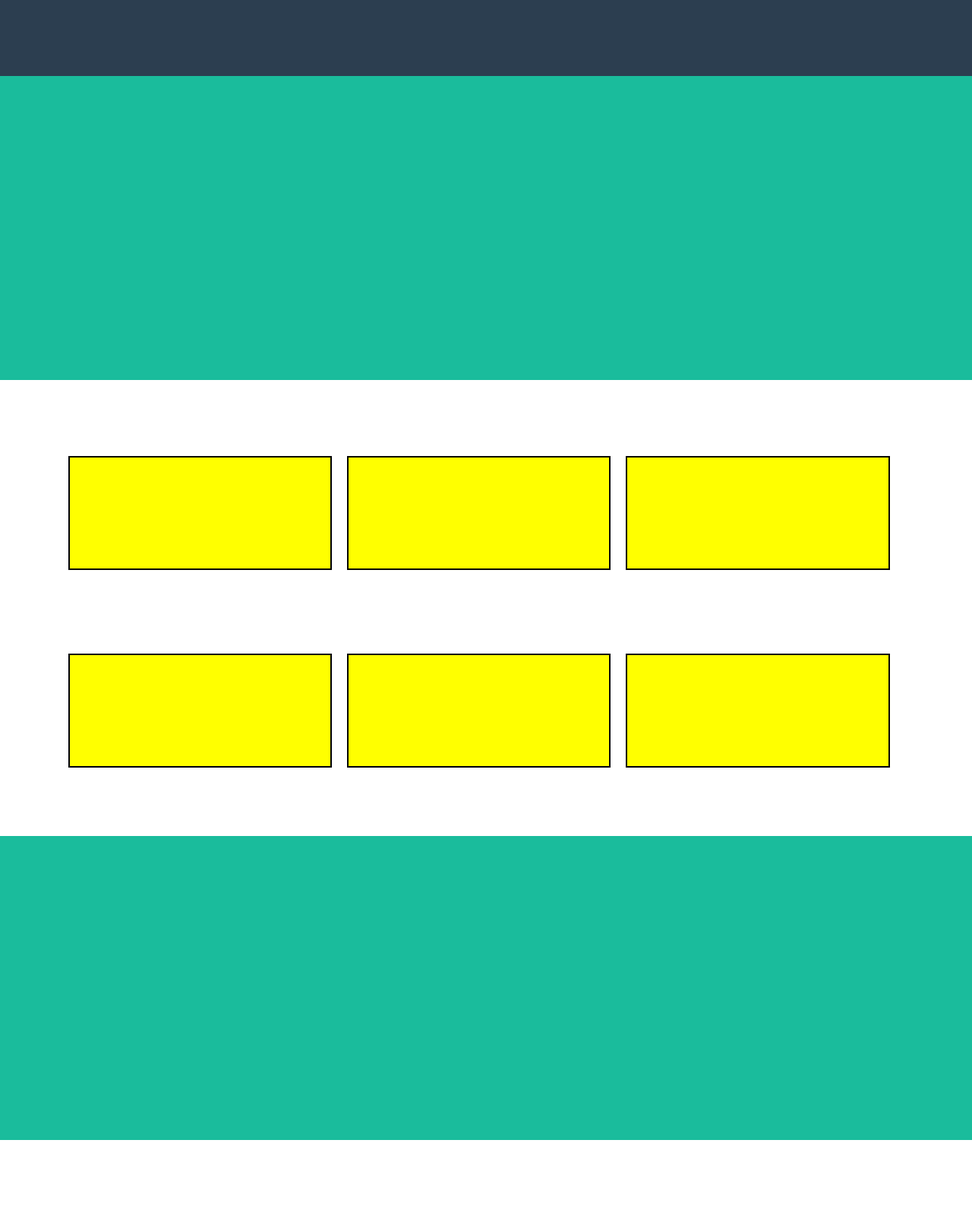
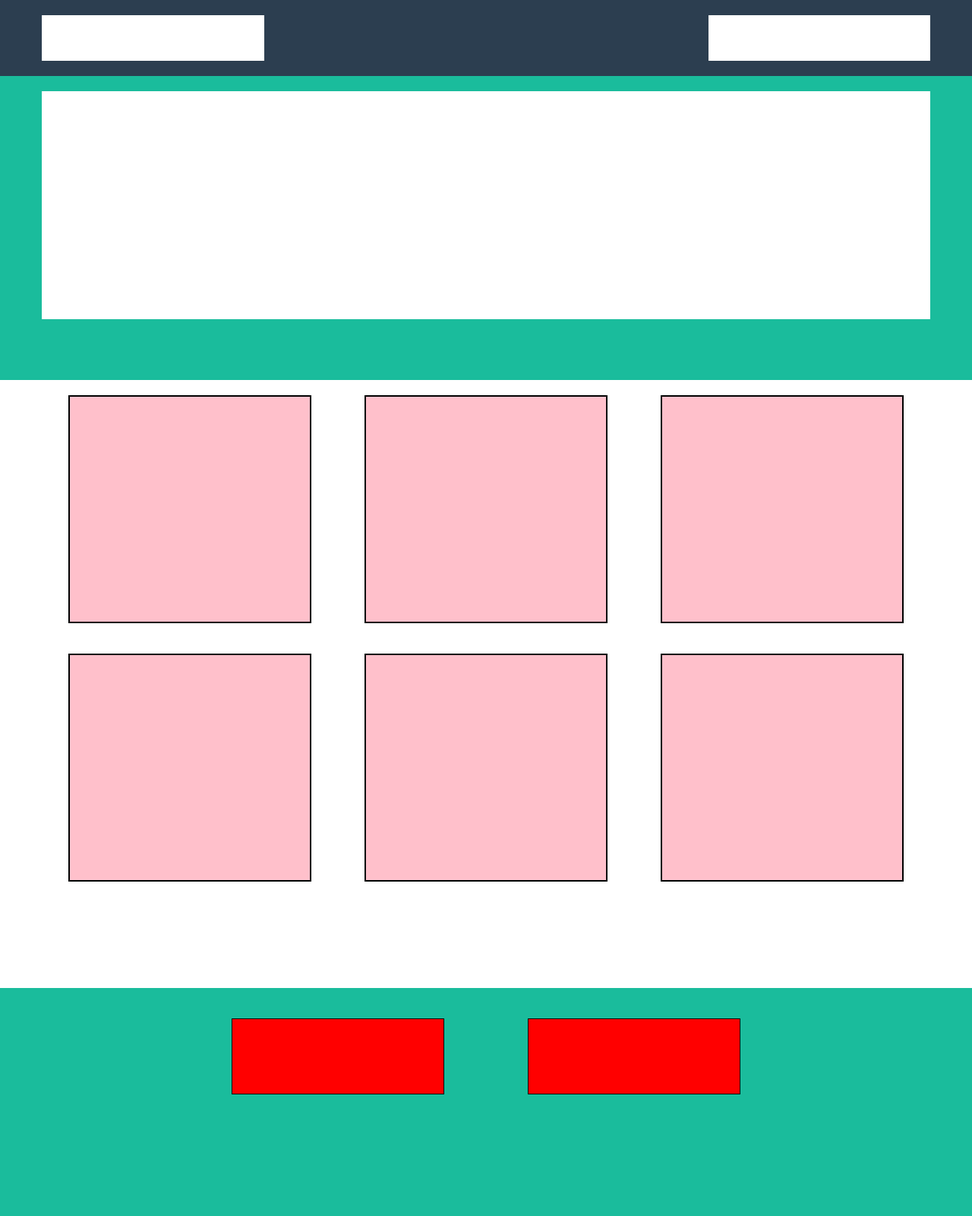
Before and after one commit to ilariaGalliano/-html-css-bootstrap-freelancer, a plain HTML site: page index.html in a window 1280 px wide. Shown: the top 1600 px of the page at 76% size. Before the commit the page ends 1500 px from the top, so only its background shows below. Drawn offline with nearby package versions, Linux system fonts and the light colour scheme.

Commit message:
Html-css-bootstrap-freelancer completo
Completo

```diff
--- a/css/style.css
+++ b/css/style.css
@@ -1,62 +1,112 @@
 /*  nav  */
-  .blue{
+.nav{
   background: #2c3e50;
   height: 100px;
+}
+.nav .row .col-md-3{
+  height:60px;
+  margin-top: 20px;
+  background:#ffff;
 }
 /*  main  */
 .green{
   background: #1abc9c;
   height: 400px;
 }
+.green .row .col-md-12{
+  margin-top: 20px;
+  height:300px;
+  background: #ffff;
+}
 /*  portfolio  */
 .portfolio{
   background: #ffff;
-  height:600px;
+  height:800px;
 }
-.margin{
+.pink{
+  height: 100px;
+  border: 1px solid black;
+  background: pink;
   margin: 10px;
 }
-.yellow{
-  height: 150px;
-  width: 100%;
-  border: 2px solid black;
-  background: yellow;
+/*  about */
+.red{
+  height: 100px;
+  border: 1px solid black;
+  background: red;
   margin: 10px;
 }
-/*  about  */
-.about{
-  background: #1abc9c;
-  height:400px;
+/*  contact  */
+.contact{
+ background: lightgrey;
+ height: 400px;
 }
-/*  contact  */
+.contact .row .col-md-8{
+  margin-top: 20px;
+  height:200px;
+  background: #ffff;
+}
 /*  footer  */
+footer{
+  background:#2c3e50;
+  height:500px;
+}
 /*  copyright  */
-
-
+.copyright{
+  background: #1a252f;
+  height: 100px;
+}
+.text{
+  font-size: 30px;
+  color: #ffff;
+}
 /* Medium devices (desktops, 992px and up) */
 @media screen and (min-width: 992px){
-  .yellow{
-    width: 31%;
-    height: 150px;
+  .pink{
+    height: 300px;
     border: 2px solid black;
-    background: yellow;
-    margin: 10px;
+    background: pink;
+    margin: 20px;
   }
   .margin{
     margin-top:50px;
   }
+  .white{
+    height: 100px;
+    width: 30%;
+    border: 1px solid black;
+    background: white;
+    margin: 10px;
+  }
+  .red{
+    height: 100px;
+    border: 1px solid black;
+    background: red;
+    margin: 40px;
+  }
  }
-
 /* Large devices (large desktops, 1200px and up) */
 @media screen and (min-width: 1200px) {
-  .yellow{
-    width: 31%;
-    height: 150px;
+  .pink{
+    height: 300px;
     border: 2px solid black;
-    background: yellow;
-    margin: 10px;
+    background: pink;
+    margin: 20px;
   }
   .margin{
     margin-top:50px;
   }
+  .white{
+    height: 100px;
+    width: 40%;
+    border: 1px solid black;
+    background: white;
+    margin: 10px;
+  }
+  .red{
+    height: 100px;
+    border: 1px solid black;
+    background: red;
+    margin: 40px;
+  }
 }
--- a/index.html
+++ b/index.html
@@ -11,10 +11,11 @@
   </head>
   <body>
     <!--nav-->
-    <header class="nav blue">
+    <header class="nav">
       <div class="container">
         <div class="row">
-          <div class="col-xs-12 col-sm-12 "></div>
+          <div class="col-xs-12 col-md-3"></div>
+          <div class="col-xs-12 col-md-3 col-md-offset-6"></div>
         </div>
       </div>
     </header>
@@ -22,38 +23,85 @@
     <main class="green">
       <div class="container">
         <div class="row">
-          <div class="col-xs-12 col-sm-12"></div>
+          <div class="col-xs-12 col-md-12">
+            <div class="box"></div>
+          </div>
         </div>
       </div>
     </main>
     <!--portfolio-->
     <section class="portfolio">
       <div class="container">
-        <div class="row margin">
-          <div class="col-xs-12 col-md-4 col-lg-4 yellow margin"></div>
-          <div class="col-xs-12 col-md-4 col-lg-4 yellow margin"></div>
-          <div class="col-xs-12 col-md-4 col-lg-4 yellow margin"></div>
+        <div class="row">
+          <div class="col-xs-12 col-sm-6 col-md-4">
+            <div class="box pink"></div>
           </div>
-          <div class="row margin">
-          <div class="col-xs-12 col-md-4 col-lg-4 yellow margin"></div>
-          <div class="col-xs-12 col-md-4 col-lg-4 yellow margin"></div>
-          <div class="col-xs-12 col-md-4 col-lg-4 yellow margin"></div>
+          <div class="col-xs-12 col-sm-6 col-md-4">
+            <div class="box pink"></div>
+          </div>
+          <div class="col-xs-12 col-sm-6 col-md-4">
+            <div class="box pink"></div>
+          </div>
+          <div class="col-xs-12 col-sm-6 col-md-4">
+            <div class="box pink"></div>
+          </div>
+          <div class="col-xs-12 col-sm-6 col-md-4">
+            <div class="box pink"></div>
+          </div>
+          <div class="col-xs-12 col-sm-6 col-md-4">
+            <div class="box pink"></div>
+          </div>
         </div>
       </div>
     </section>
     <!--about-->
-    <section class="about">
-
+    <section class="green">
+        <div class="container">
+          <div class="row">
+            <div class="col-xs-12 col-md-4 col-md-offset-2">
+              <div class="box red"></div>
+            </div>
+            <div class="col-xs-12 col-md-4">
+              <div class="box red"></div>
+            </div>
+          </div>
+        </div>
     </section>
     <!--contact-->
     <section class="contact">
-
+      <div class="container">
+        <div class="row">
+          <div class="col-xs-12 col-md-8 col-md-offset-2">
+            <div class="box"></div>
+          </div>
+        </div>
+      </div>
     </section>
     <!--footer-->
-    <footer></footer>
+    <footer>
+      <div class="container">
+        <div class="row">
+         <div class="col-xs-12 col-md-4">
+          <div class="box pink"></div>
+         </div>
+         <div class="col-xs-12 col-md-4">
+          <div class="box pink"></div>
+         </div>
+         <div class="col-xs-12 col-md-4">
+          <div class="box pink"></div>
+         </div>
+        </div>
+      </div>
+    </footer>
     <!--copyright-->
     <section class="copyright">
-
+      <div class="container">
+        <div class="row">
+         <div class="col-xs-12 col-md-4 col-md-offset-4">
+          <div class="box text-center text">copyright</div>
+         </div>
+        </div>
+      </div>
     </section>
 
 
```
